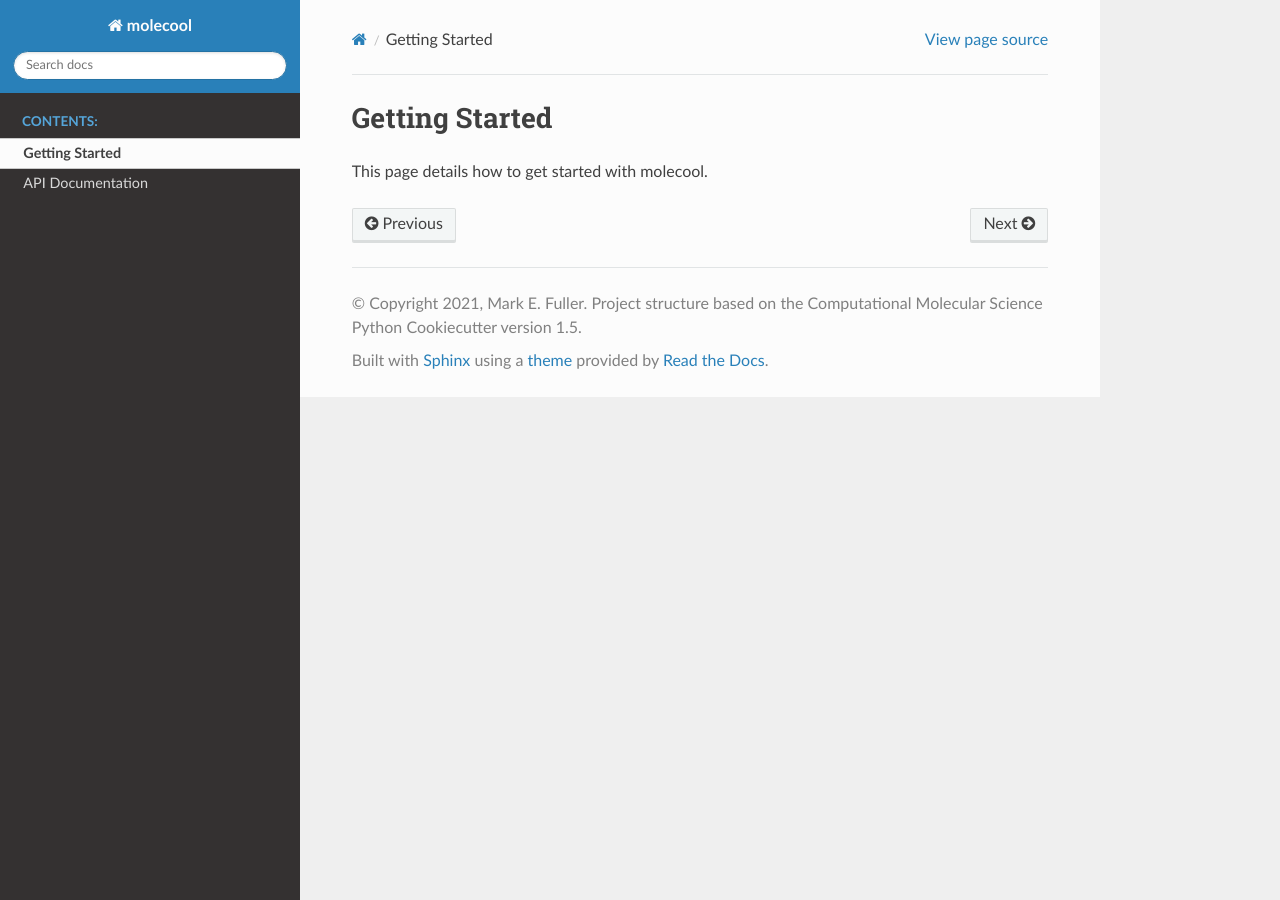
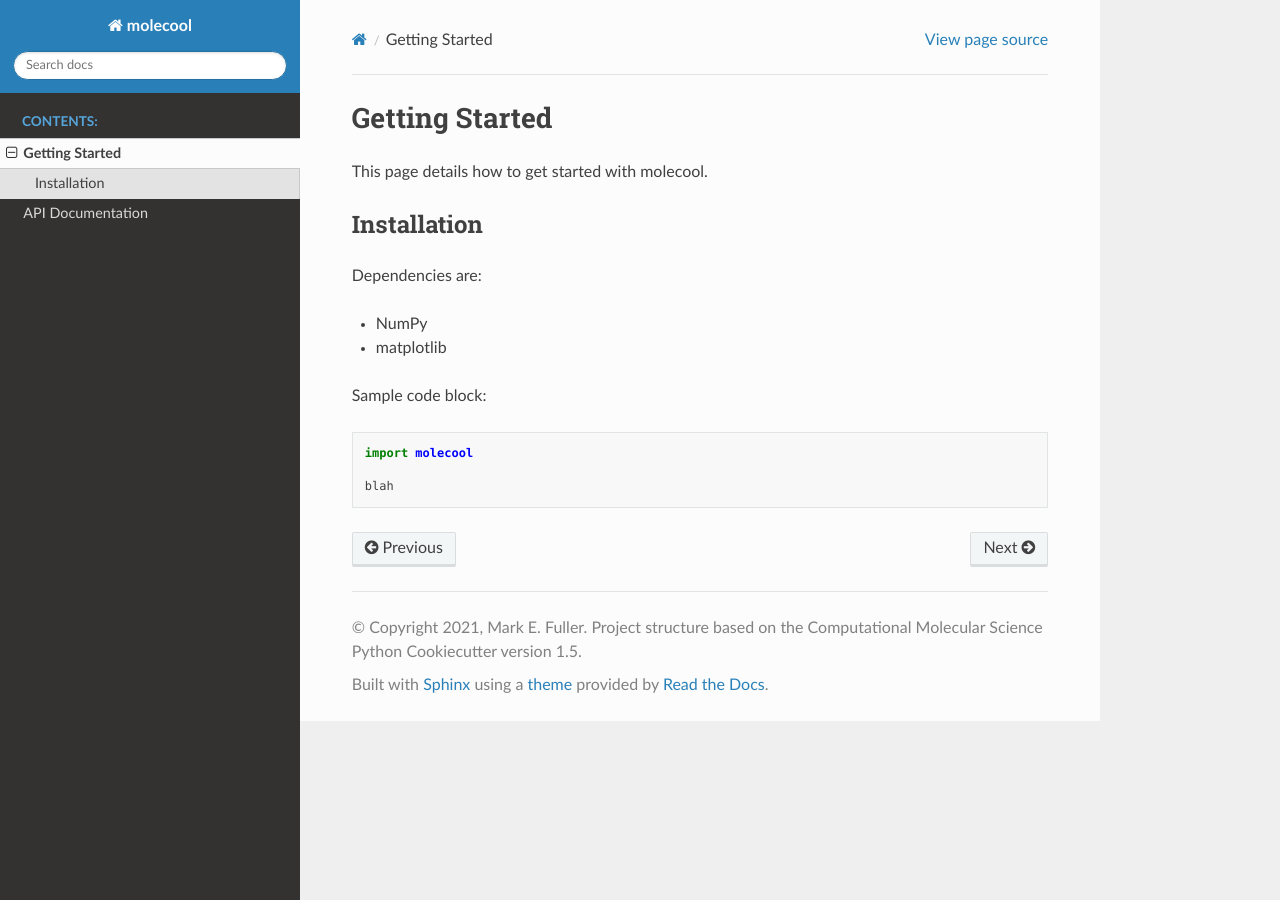
Before and after one commit to mefuller/molecool, a Sphinx documentation site: the page built from docs/getting_started.rst, in a window 1280 px wide. Built offline with Sphinx 7.4.7 and the Read the Docs theme 2.0.0, drawn with Linux system fonts in a browser that asks for light colours; the version number could not be read and is left out.

Commit message:
documentation updates

```diff
--- /dev/null
+++ b/docs/autosummary/molecool.canvas.rst
@@ -0,0 +1,6 @@
+molecool.canvas
+===============
+
+.. currentmodule:: molecool
+
+.. autofunction:: canvas
--- a/docs/getting_started.rst
+++ b/docs/getting_started.rst
@@ -2,3 +2,16 @@ Getting Started
 ===============
 
 This page details how to get started with molecool.
+
+Installation
+------------
+Dependencies are:
+
+* NumPy
+* matplotlib
+
+Sample code block::
+
+  import molecool
+
+  blah
--- a/docs/index.rst
+++ b/docs/index.rst
@@ -5,6 +5,7 @@
 
 Welcome to molecool's documentation!
 =========================================================
+molecool is a training project as part of a workshop offered by MOLSSI
 
 .. toctree::
    :maxdepth: 2
```
Also changed, not shown: README.md (+1 -1 lines).
